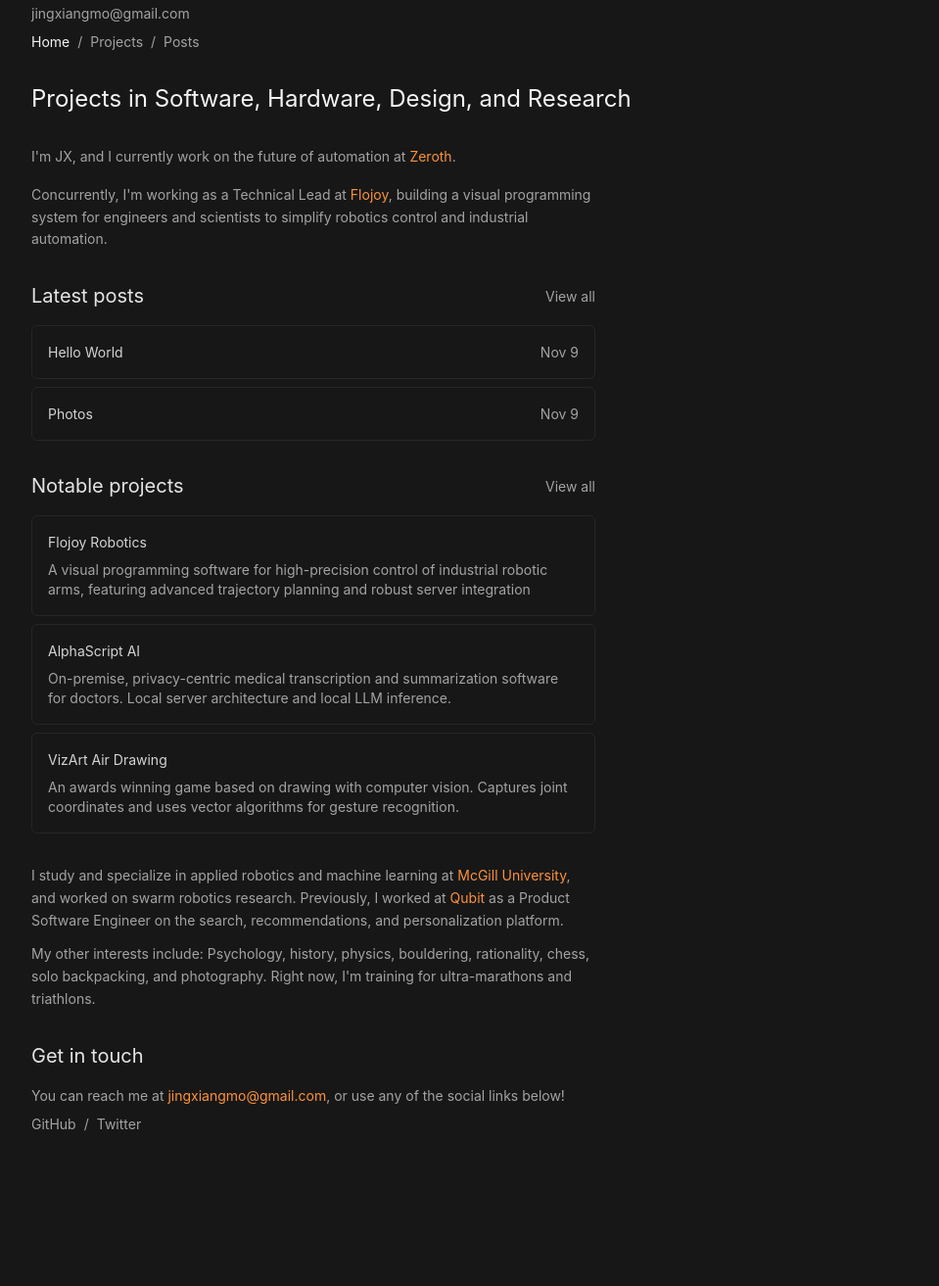
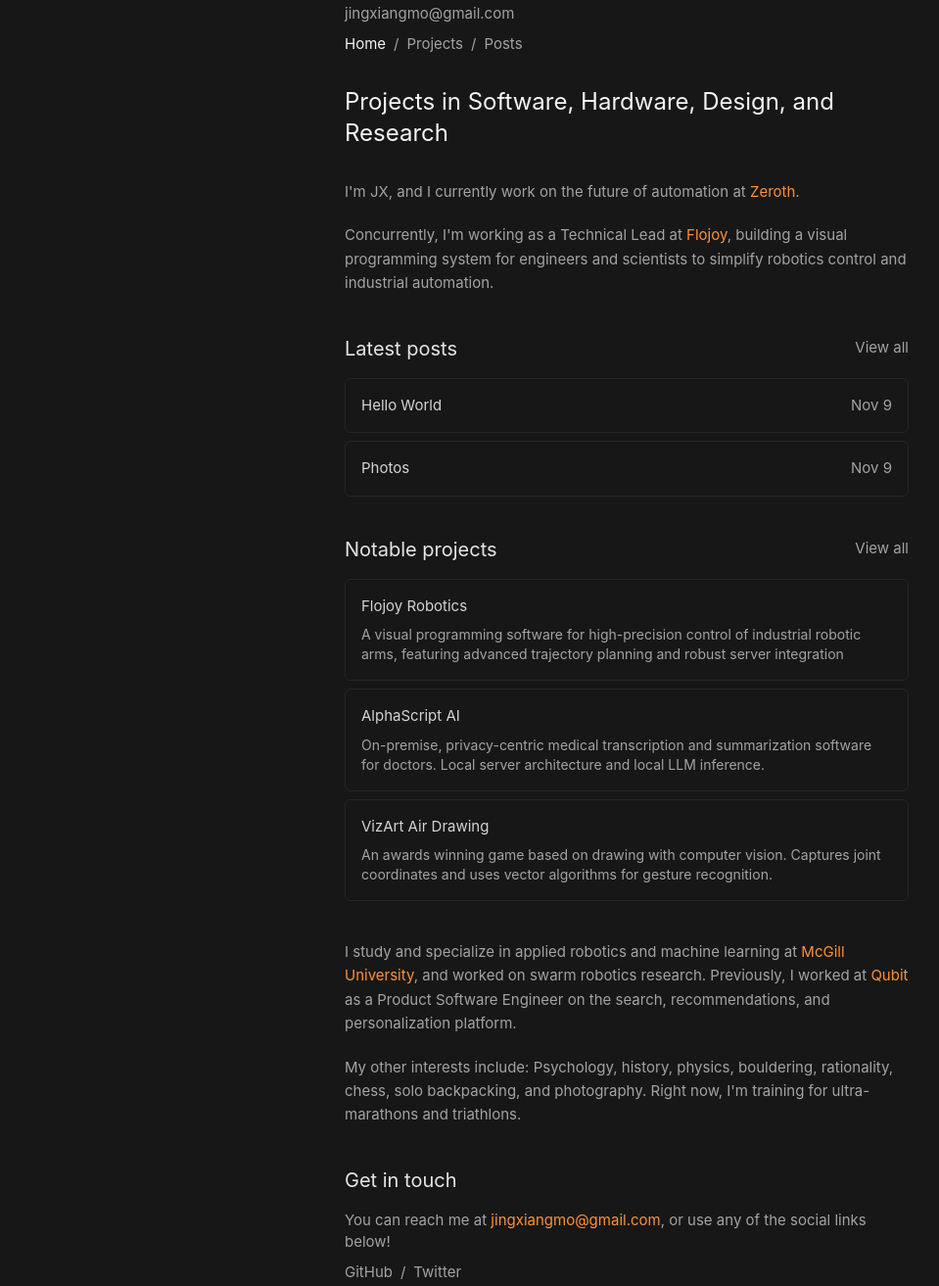
Before and after one commit to jingxiangmo/website, an Astro site: page / in a window 1280 px wide. Shown: the part 29-1342 px from the top of the page at 98% size, without its empty margins (0-959 px from the left). Before the commit the page ends 1219 px from the top, so only its background shows below. Built offline with nearby package versions, Linux system fonts and the light colour scheme; Astro itself is replaced by a stand-in of ours.

Commit message:
Layout updates

```diff
--- a/src/layouts/Layout.astro
+++ b/src/layouts/Layout.astro
@@ -25,7 +25,7 @@ const { title } = Astro.props;
     <title>{title}</title>
   </head>
 
-  <body class="container mx-auto bg-neutral-900 p-8 text-[14px] text-neutral-400">
+  <body class="container mx-auto lg:w-1/2 bg-neutral-900 p-8 text-[15px] text-neutral-400">
     <Header />
     <div class="py-4"></div>
     <slot />
--- a/src/pages/index.astro
+++ b/src/pages/index.astro
@@ -17,13 +17,13 @@ import LatestPosts from "@/components/home/LatestPosts.astro";
 
   <div class="max-w-xl leading-relaxed space-y-1.5">
 
-    <div class="mb-4">  I'm JX, and I currently work on the future of automation at <a
+    <div class="mb-5">  I'm JX, and I currently work on the future of automation at <a
         class="text-orange-400 hover:text-neutral-100"
         href="https://zeroth.sh"
         target="_blank">Zeroth</a>.
     </div>
 
-    <div class="mb-4">
+    <div class="mb-5">
       Concurrently, I'm working as a Technical Lead at <a
           class="text-orange-400 hover:text-neutral-100"
           href="https://flojoy.ai"
@@ -37,18 +37,18 @@ import LatestPosts from "@/components/home/LatestPosts.astro";
 
   <!--<Socials />-->
 
-  <div class="py-4"></div>
+  <div class="py-5"></div>
 
   <LatestPosts />
 
-  <div class="py-4"></div>
+  <div class="py-5"></div>
 
   <ProjectList />
 
-  <div class="py-4"></div>
+  <div class="py-5"></div>
 
   <div class="max-w-xl leading-relaxed space-y-1.5">
-    <div class="mb-3">
+    <div class="mb-5">
 
       I study and specialize in applied robotics and machine learning at <a
         class="text-orange-400 hover:text-neutral-100"
@@ -64,15 +64,14 @@ import LatestPosts from "@/components/home/LatestPosts.astro";
       > as a Product Software Engineer on the search, recommendations, and personalization platform.
     </div>
 
-    <div class="mb-4">
+    <div class="mb-5">
       My other interests include: Psychology, history, physics, bouldering, rationality, chess, solo backpacking, and photography.
       Right now, I'm training for ultra-marathons and triathlons.
     </div>
   </div>
 
 
-  <div class="py-4"></div>
+  <div class="py-5"></div>
+  <Contact />
 
-
-  <Contact />
 </Layout>
```
